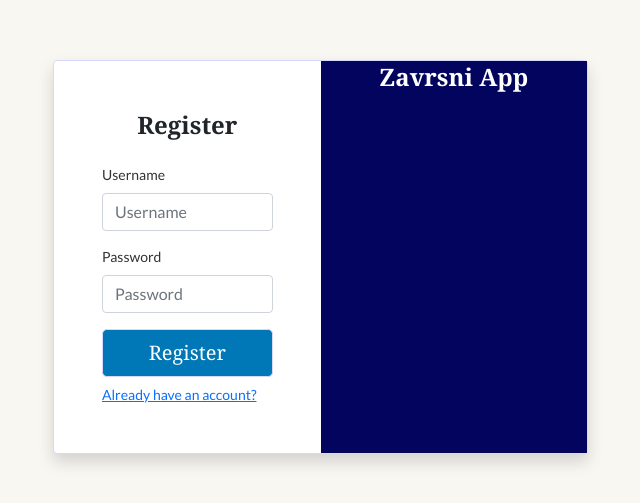
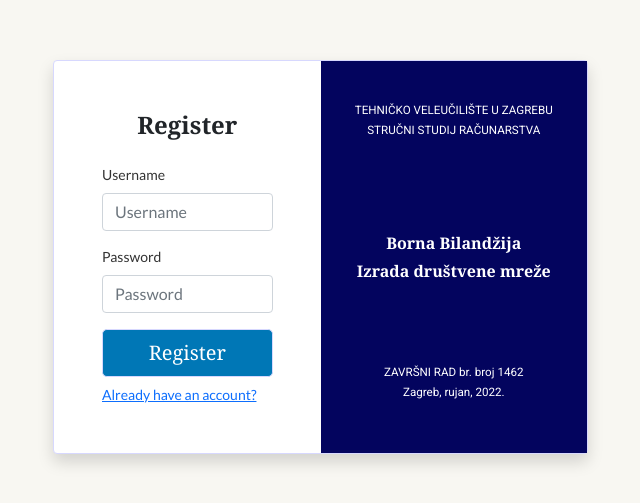
Before and after one commit to Schpiro/ZavrsniRadFrontend, an Angular app: page /register in a window 1280 px wide. Shown: the part 143-646 px from the top of the page, without its empty margins (320-960 px from the left). Built offline with nearby package versions, Linux system fonts and the light colour scheme; no server answers.

Commit message:
Changed front page

```diff
--- a/src/app/component/login/login.component.html
+++ b/src/app/component/login/login.component.html
@@ -33,9 +33,11 @@
               </form>
             </div>
             <div class="col-6" style="background-color: #03045E">
-              <div class="row justify-content-center">
-                <div class="col text-center">
-                  <h1 class="display-3 text-white">Zavrsni App</h1>
+              <div class="row justify-content-center" style="height: 100%;">
+                <div class="col text-center" style="display: flex; flex-direction: column; justify-content: space-around">
+                  <h5 class="display-3 text-white">TEHNIČKO VELEUČILIŠTE U ZAGREBU<br>STRUČNI STUDIJ RAČUNARSTVA</h5>
+                  <h3 class="display-3 text-white">Borna Bilandžija <br> Izrada društvene mreže</h3>
+                  <h5 class="display-3 text-white">ZAVRŠNI RAD br. broj 1462 <br> Zagreb, rujan, 2022.</h5>
                 </div>
               </div>
             </div>
--- a/src/app/component/register/register.component.html
+++ b/src/app/component/register/register.component.html
@@ -33,10 +33,12 @@
                 </div>
               </form>
             </div>
-            <div class="col-6" style="background-color: #03045E">
-              <div class="row justify-content-center">
-                <div class="col text-center">
-                  <h1 class="display-3 text-white">Zavrsni App</h1>
+            <div class="col-6" style="background-color: #03045E;">
+              <div class="row justify-content-center" style="height: 100%;">
+                <div class="col text-center" style="display: flex; flex-direction: column; justify-content: space-around">
+                  <h5 class="display-3 text-white">TEHNIČKO VELEUČILIŠTE U ZAGREBU<br>STRUČNI STUDIJ RAČUNARSTVA</h5>
+                  <h3 class="display-3 text-white">Borna Bilandžija <br> Izrada društvene mreže</h3>
+                  <h5 class="display-3 text-white">ZAVRŠNI RAD br. broj 1462 <br> Zagreb, rujan, 2022.</h5>
                 </div>
               </div>
             </div>
```
